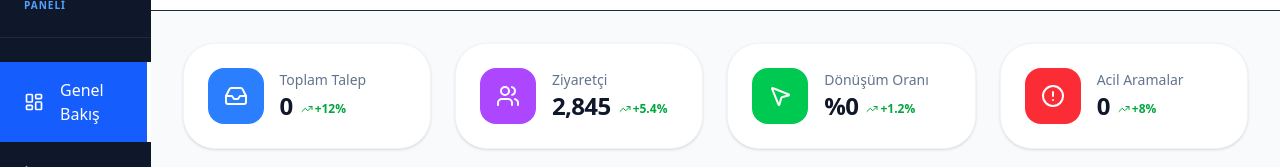
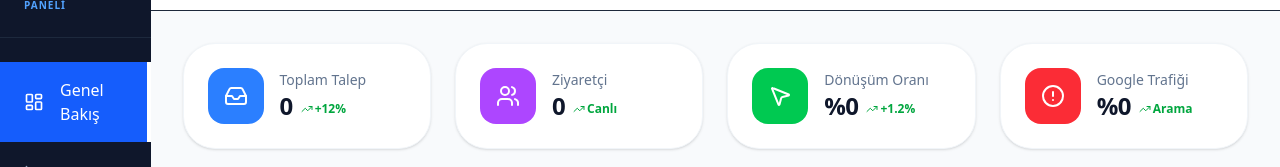
Before and after one commit to ultrulas16/belediyeilaclamaservisi, a Next.js app: page /admin in a window 1280 px wide. Shown: the part 153-320 px from the top of the page. Built offline with nearby package versions, Linux system fonts and the light colour scheme; no server answers; the database is empty.

Commit message:
Fix: Connect admin dashboard to real visitor stats and remove mock records

```diff
--- a/app/admin/page.tsx
+++ b/app/admin/page.tsx
@@ -9,10 +9,13 @@ import {
   ShieldCheck
 } from "lucide-react";
 import Link from "next/link";
-import { getLeads } from "@/lib/db";
+import { getLeads, getVisitStats } from "@/lib/db";
 
 export default async function AdminDashboard() {
-  const leads = await getLeads();
+  const [leads, visitStats] = await Promise.all([
+    getLeads(),
+    getVisitStats()
+  ]);
 
   // Calculate stats from real data
   const totalLeads = leads.length;
@@ -20,12 +23,16 @@ export default async function AdminDashboard() {
   const completedLeads = leads.filter(l => l.status === 'Tamamlandı').length;
   const conversionRate = totalLeads > 0 ? ((completedLeads / totalLeads) * 100).toFixed(1) : "0";
 
+  const totalVisits = visitStats?.totalVisits || 0;
+  const googleRatio = totalVisits > 0 ? ((visitStats!.googleReferrals / totalVisits) * 100).toFixed(1) : "0";
+
   const stats = [
     { title: "Toplam Talep", value: totalLeads.toString(), icon: Inbox, color: "bg-blue-500", trend: "+12%" },
-    { title: "Ziyaretçi", value: "2,845", icon: Users, color: "bg-purple-500", trend: "+5.4%" },
+    { title: "Ziyaretçi", value: totalVisits.toLocaleString(), icon: Users, color: "bg-purple-500", trend: "Canlı" },
     { title: "Dönüşüm Oranı", value: `%${conversionRate}`, icon: MousePointer2, color: "bg-green-500", trend: "+1.2%" },
-    { title: "Acil Aramalar", value: urgentLeads.toString(), icon: AlertCircle, color: "bg-red-500", trend: "+8%" },
+    { title: "Google Trafiği", value: `%${googleRatio}`, icon: AlertCircle, color: "bg-red-500", trend: "Arama" },
   ];
+
 
   const recentLeads = leads.slice(0, 5);
 
```
